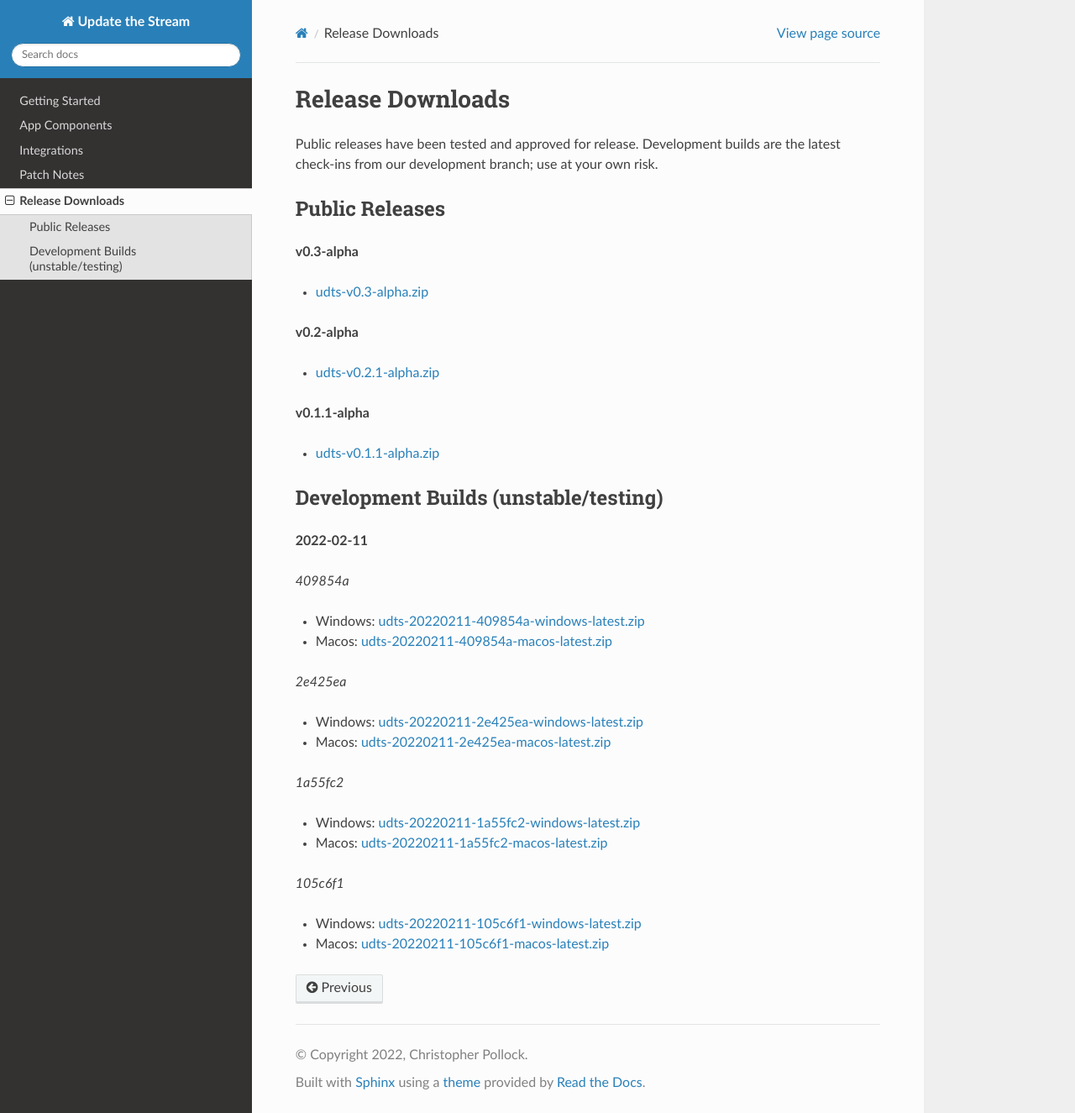
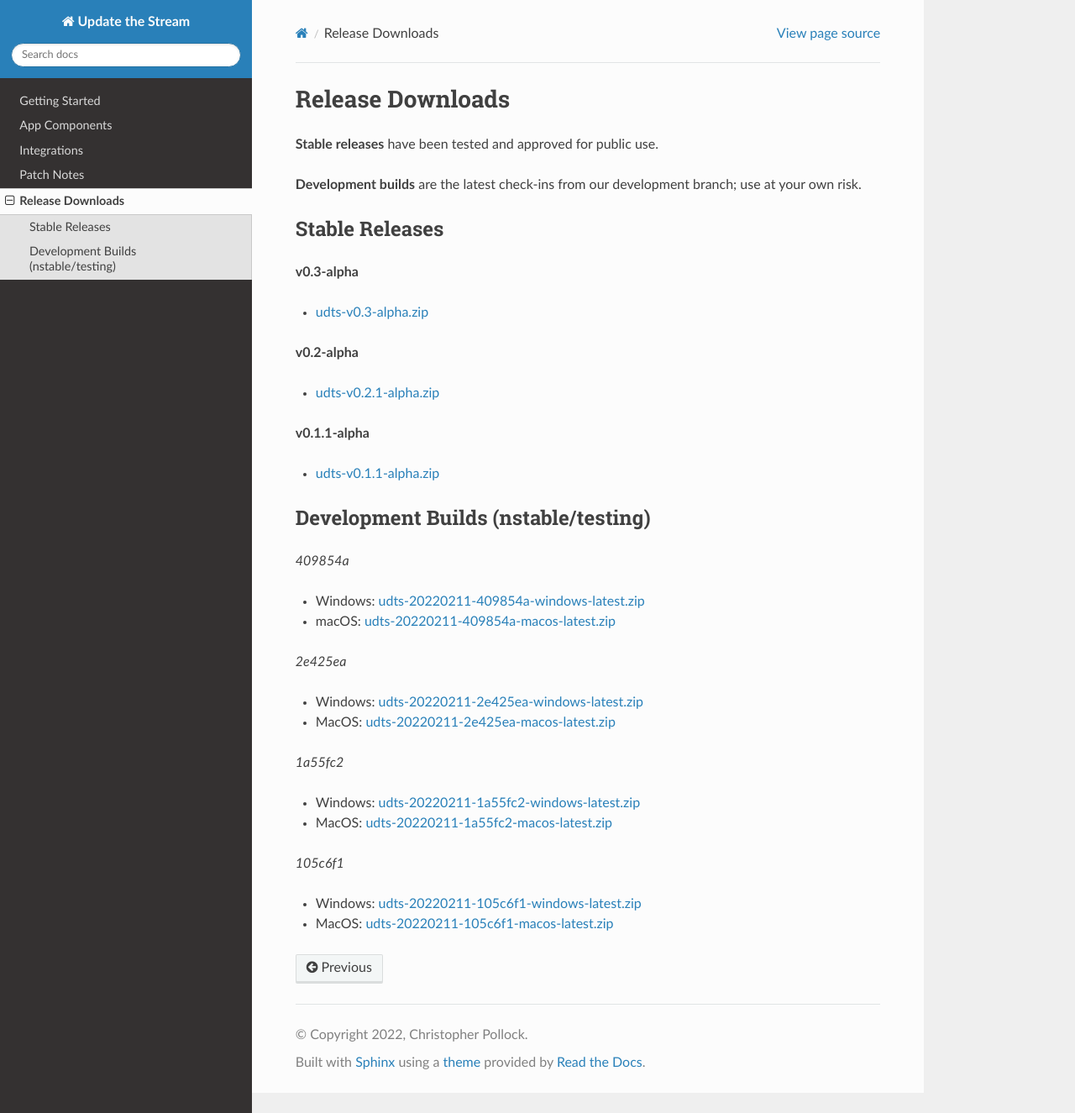
Before and after one commit to chhopsky/udts-readthedocs, a Sphinx documentation site: the page built from docs/source/releases.rst, in a window 1280 px wide and 1325 px high. Shown: the whole window at 84% size. Built offline with Sphinx 7.4.7 and the Read the Docs theme 2.0.0, drawn with Linux system fonts in a browser that asks for light colours.

Commit message:
Tidying up the releases page

```diff
--- a/docs/source/releases.rst
+++ b/docs/source/releases.rst
@@ -2,47 +2,48 @@
 Release Downloads
 =================
 
-Public releases have been tested and approved for release. Development builds are the latest check-ins from our development branch; use at your own risk.
+**Stable releases** have been tested and approved for public use.
 
-Public Releases
+**Development builds** are the latest check-ins from our development branch; use at your own risk.
+
+Stable Releases
 -----------------
+
 **v0.3-alpha**
 
-- `udts-v0.3-alpha.zip <https://github.com/chhopsky/updatethestream/releases/download/v0.3-alpha/udts-v0.3-alpha.zip>`_
-
+* `udts-v0.3-alpha.zip <https://github.com/chhopsky/updatethestream/releases/download/v0.3-alpha/udts-v0.3-alpha.zip>`_
 
 **v0.2-alpha**
 
-- `udts-v0.2.1-alpha.zip <https://github.com/chhopsky/updatethestream/releases/download/v0.2-alpha/udts-v0.2.1-alpha.zip>`_
-
+* `udts-v0.2.1-alpha.zip <https://github.com/chhopsky/updatethestream/releases/download/v0.2-alpha/udts-v0.2.1-alpha.zip>`_
 
 **v0.1.1-alpha**
 
-- `udts-v0.1.1-alpha.zip <https://github.com/chhopsky/updatethestream/releases/download/v0.1.1-alpha/udts-v0.1.1-alpha.zip>`_
+* `udts-v0.1.1-alpha.zip <https://github.com/chhopsky/updatethestream/releases/download/v0.1.1-alpha/udts-v0.1.1-alpha.zip>`_
 
-
-
-Development Builds (unstable/testing)
+Development Builds (nstable/testing)
 -------------------------------------
-
-**2022-02-11**
 
 *409854a*
 
-- Windows: `udts-20220211-409854a-windows-latest.zip <http://updatethestream.com/builds/development/udts-20220211-409854a-windows-latest.zip>`_
-- Macos: `udts-20220211-409854a-macos-latest.zip <http://updatethestream.com/builds/development/udts-20220211-409854a-macos-latest.zip>`_
+* Windows: `udts-20220211-409854a-windows-latest.zip <https://updatethestream.com/builds/development/udts-20220211-409854a-windows-latest.zip>`_
+
+* macOS: `udts-20220211-409854a-macos-latest.zip <https://updatethestream.com/builds/development/udts-20220211-409854a-macos-latest.zip>`_
 
 *2e425ea*
 
-- Windows: `udts-20220211-2e425ea-windows-latest.zip <http://updatethestream.com/builds/development/udts-20220211-2e425ea-windows-latest.zip>`_
-- Macos: `udts-20220211-2e425ea-macos-latest.zip <http://updatethestream.com/builds/development/udts-20220211-2e425ea-macos-latest.zip>`_
+* Windows: `udts-20220211-2e425ea-windows-latest.zip <https://updatethestream.com/builds/development/udts-20220211-2e425ea-windows-latest.zip>`_
+
+* MacOS: `udts-20220211-2e425ea-macos-latest.zip <https://updatethestream.com/builds/development/udts-20220211-2e425ea-macos-latest.zip>`_
 
 *1a55fc2*
 
-- Windows: `udts-20220211-1a55fc2-windows-latest.zip <http://updatethestream.com/builds/development/udts-20220211-1a55fc2-windows-latest.zip>`_
-- Macos: `udts-20220211-1a55fc2-macos-latest.zip <http://updatethestream.com/builds/development/udts-20220211-1a55fc2-macos-latest.zip>`_
+* Windows: `udts-20220211-1a55fc2-windows-latest.zip <https://updatethestream.com/builds/development/udts-20220211-1a55fc2-windows-latest.zip>`_
+
+* MacOS: `udts-20220211-1a55fc2-macos-latest.zip <https://updatethestream.com/builds/development/udts-20220211-1a55fc2-macos-latest.zip>`_
 
 *105c6f1*
 
-- Windows: `udts-20220211-105c6f1-windows-latest.zip <http://updatethestream.com/builds/development/udts-20220211-105c6f1-windows-latest.zip>`_
-- Macos: `udts-20220211-105c6f1-macos-latest.zip <http://updatethestream.com/builds/development/udts-20220211-105c6f1-macos-latest.zip>`_
+* Windows: `udts-20220211-105c6f1-windows-latest.zip <https://updatethestream.com/builds/development/udts-20220211-105c6f1-windows-latest.zip>`_
+
+* MacOS: `udts-20220211-105c6f1-macos-latest.zip <https://updatethestream.com/builds/development/udts-20220211-105c6f1-macos-latest.zip>`_
```
Also changed, not shown: 7 other files.
